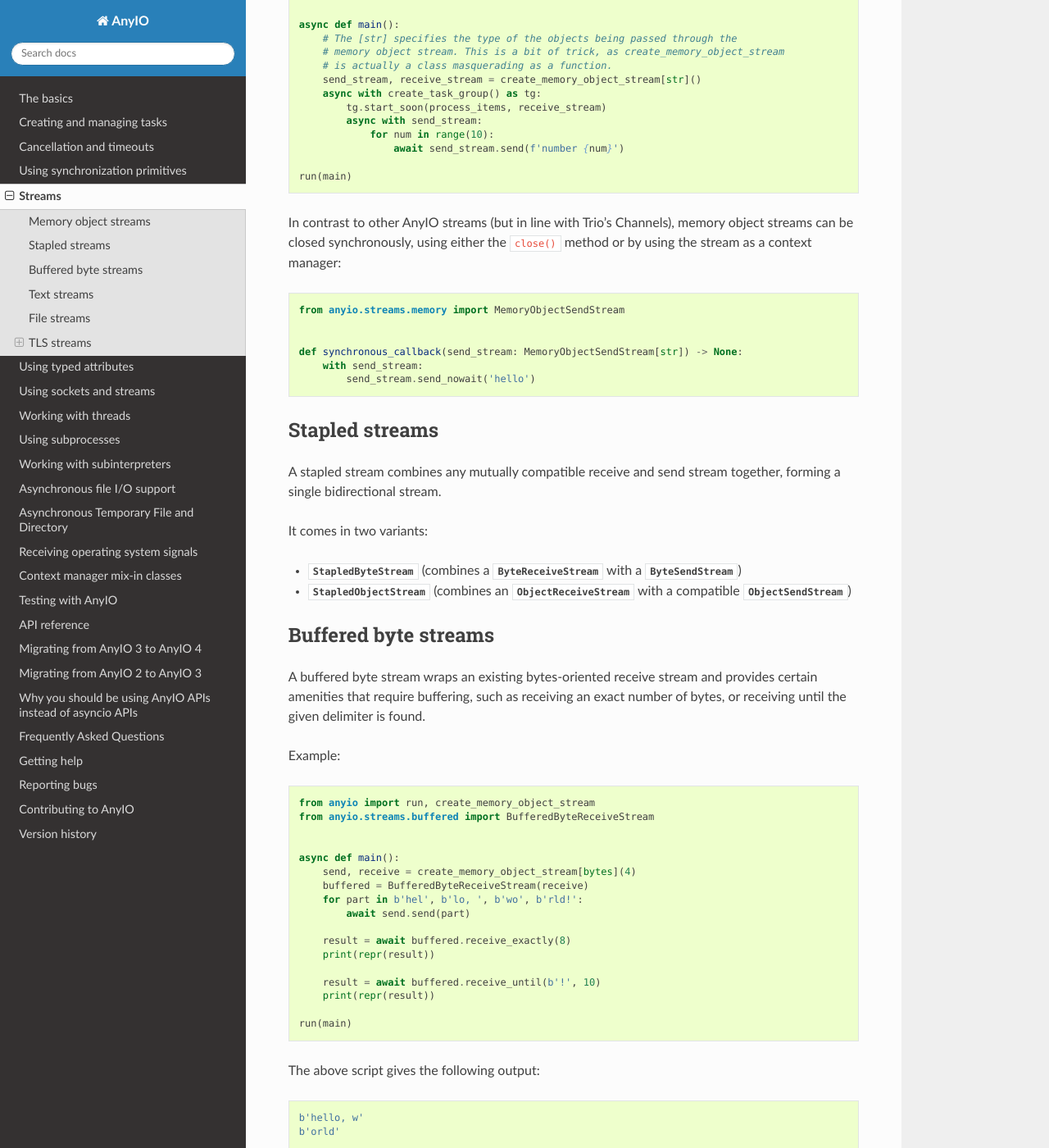
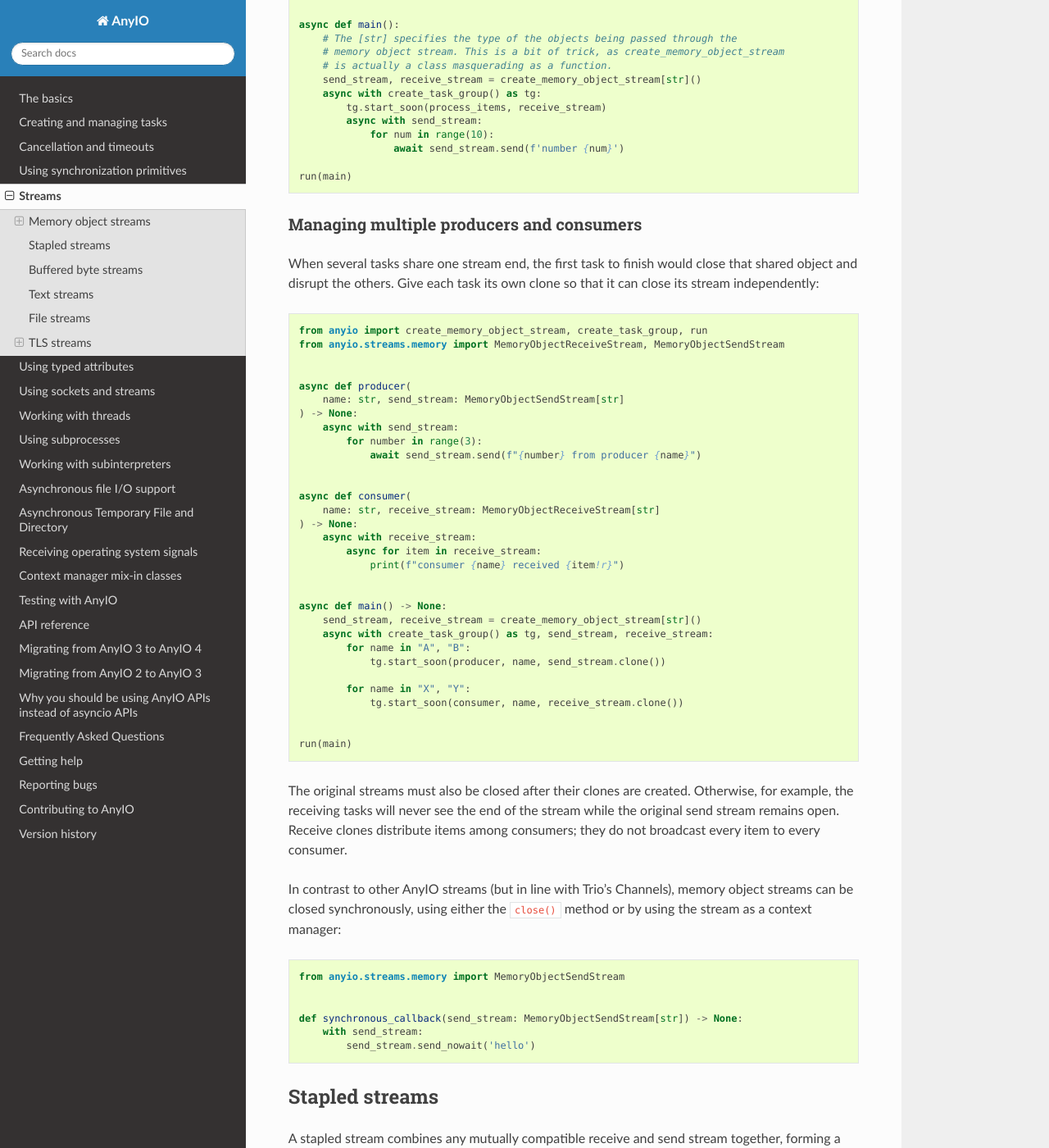
Before and after one commit to agronholm/anyio, a Sphinx documentation site: the page built from docs/streams.rst, in a window 1280 px wide and 1400 px high, scrolled down 1345 px. Shown: the whole window at 82% size. Built offline with Sphinx 7.4.7 and the Read the Docs theme 3.1.0, drawn with Linux system fonts in a browser that asks for light colours; the version number could not be read and is left out.

Commit message:
Document memory stream clones for multiple workers (#1249)
Closes #330.

```diff
--- a/docs/streams.rst
+++ b/docs/streams.rst
@@ -75,6 +75,50 @@ Example::
                     await send_stream.send(f'number {num}')
 
     run(main)
+
+Managing multiple producers and consumers
+******************************************
+
+When several tasks share one stream end, the first task to finish would close that
+shared object and disrupt the others. Give each task its own clone so that it can close
+its stream independently::
+
+    from anyio import create_memory_object_stream, create_task_group, run
+    from anyio.streams.memory import MemoryObjectReceiveStream, MemoryObjectSendStream
+
+
+    async def producer(
+        name: str, send_stream: MemoryObjectSendStream[str]
+    ) -> None:
+        async with send_stream:
+            for number in range(3):
+                await send_stream.send(f"{number} from producer {name}")
+
+
+    async def consumer(
+        name: str, receive_stream: MemoryObjectReceiveStream[str]
+    ) -> None:
+        async with receive_stream:
+            async for item in receive_stream:
+                print(f"consumer {name} received {item!r}")
+
+
+    async def main() -> None:
+        send_stream, receive_stream = create_memory_object_stream[str]()
+        async with create_task_group() as tg, send_stream, receive_stream:
+            for name in "A", "B":
+                tg.start_soon(producer, name, send_stream.clone())
+
+            for name in "X", "Y":
+                tg.start_soon(consumer, name, receive_stream.clone())
+
+
+    run(main)
+
+The original streams must also be closed after their clones are created. Otherwise,
+for example, the receiving tasks will never see the end of the stream while the
+original send stream remains open. Receive clones distribute items among consumers;
+they do not broadcast every item to every consumer.
 
 In contrast to other AnyIO streams (but in line with Trio's Channels), memory object
 streams can be closed synchronously, using either the ``close()`` method or by using the
--- a/docs/versionhistory.rst
+++ b/docs/versionhistory.rst
@@ -5,6 +5,9 @@ This library adheres to `Semantic Versioning 2.0 <http://semver.org/>`_.
 
 **UNRELEASED**
 
+- Added guidance for managing multiple memory object stream producers and consumers
+  with cloned streams
+  (`#330 <https://github.com/agronholm/anyio/issues/330>`_; PR by @nightcityblade)
 - Added ``StapledObjectStream.send_nowait()`` that delegates to the underlying
   ``ObjectSendStream``, if it implements it
   (`#1241 <https://github.com/agronholm/anyio/pull/1241>`_; PR by @davidbrochart)
```
